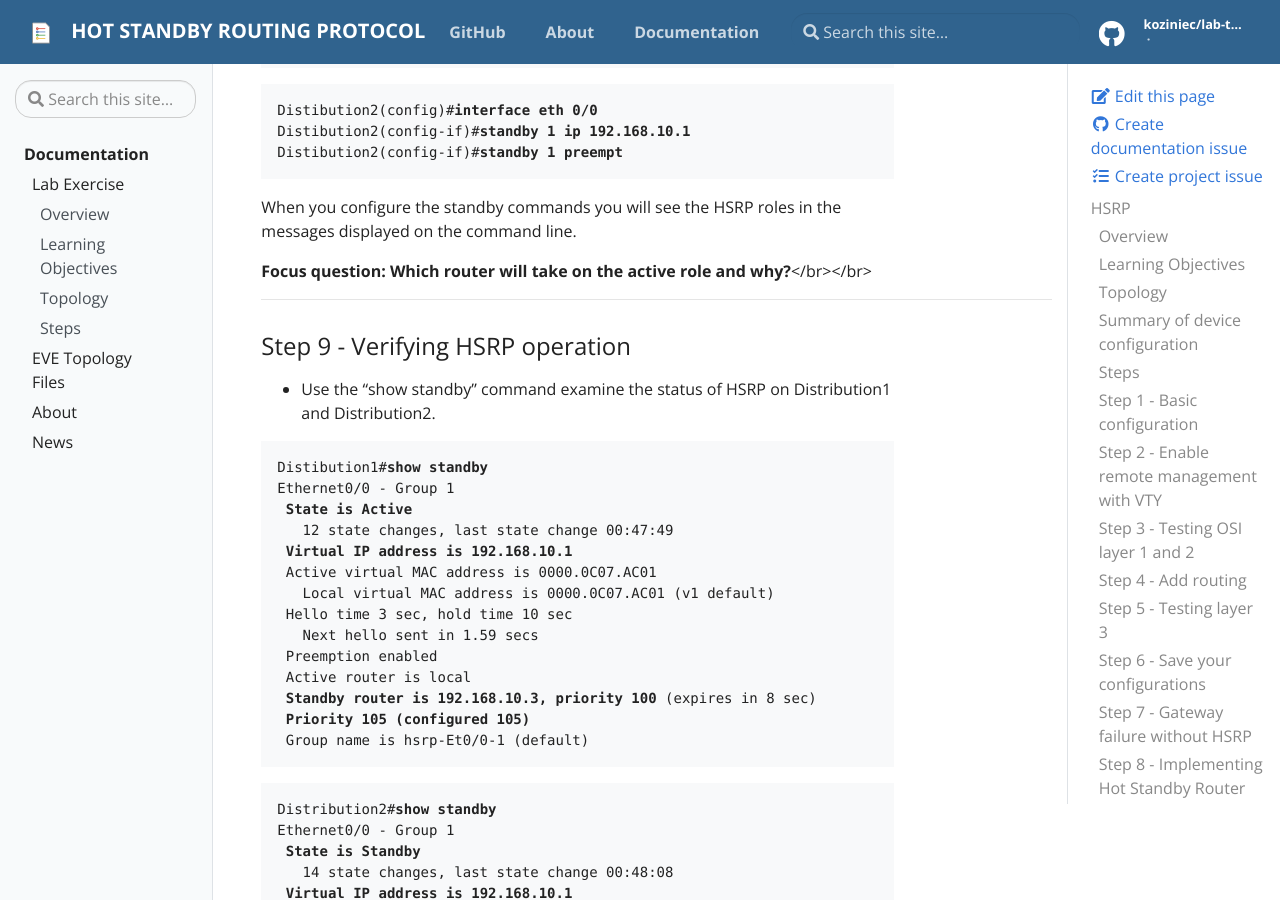
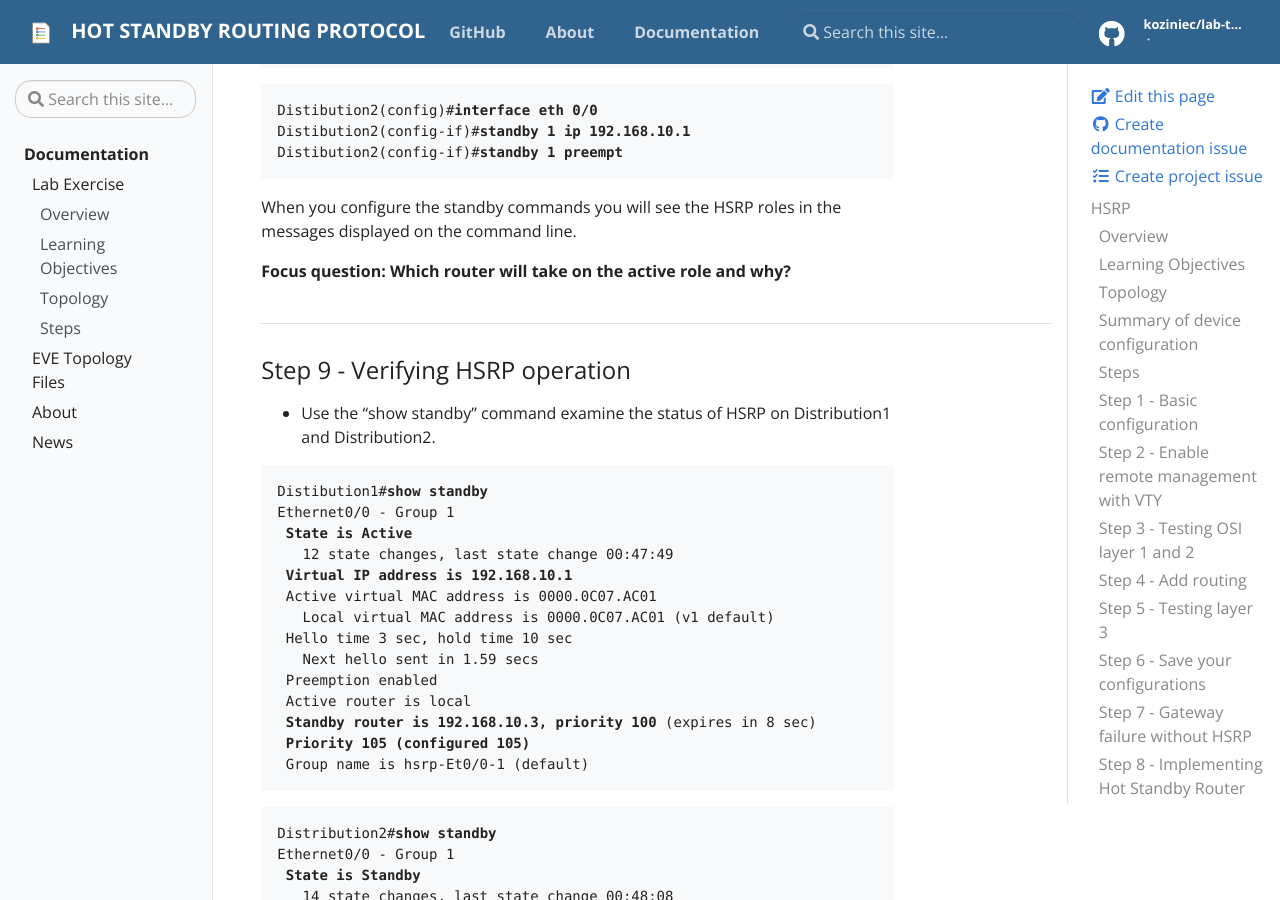
Before and after one commit to koziniec/HSRP, a Jekyll site: the page built from _docs/lab-exercise.md, in a window 1280 px wide and 900 px high, scrolled down 5855 px. Built offline with Jekyll 4.4.1, drawn with Linux system fonts in a browser that asks for light colours.

```diff
--- a/_docs/lab-exercise.md
+++ b/_docs/lab-exercise.md
@@ -160,7 +160,7 @@ Distibution2(config-if)#<b>standby 1 preempt</b>
 
 When you configure the standby commands you will see the HSRP roles in the messages displayed on the command line.
 
-<b>Focus question: Which router will take on the active role and why?</b></br></br>
+<b>Focus question: Which router will take on the active role and why?</b><br><br>
 
 
 _______________
```
